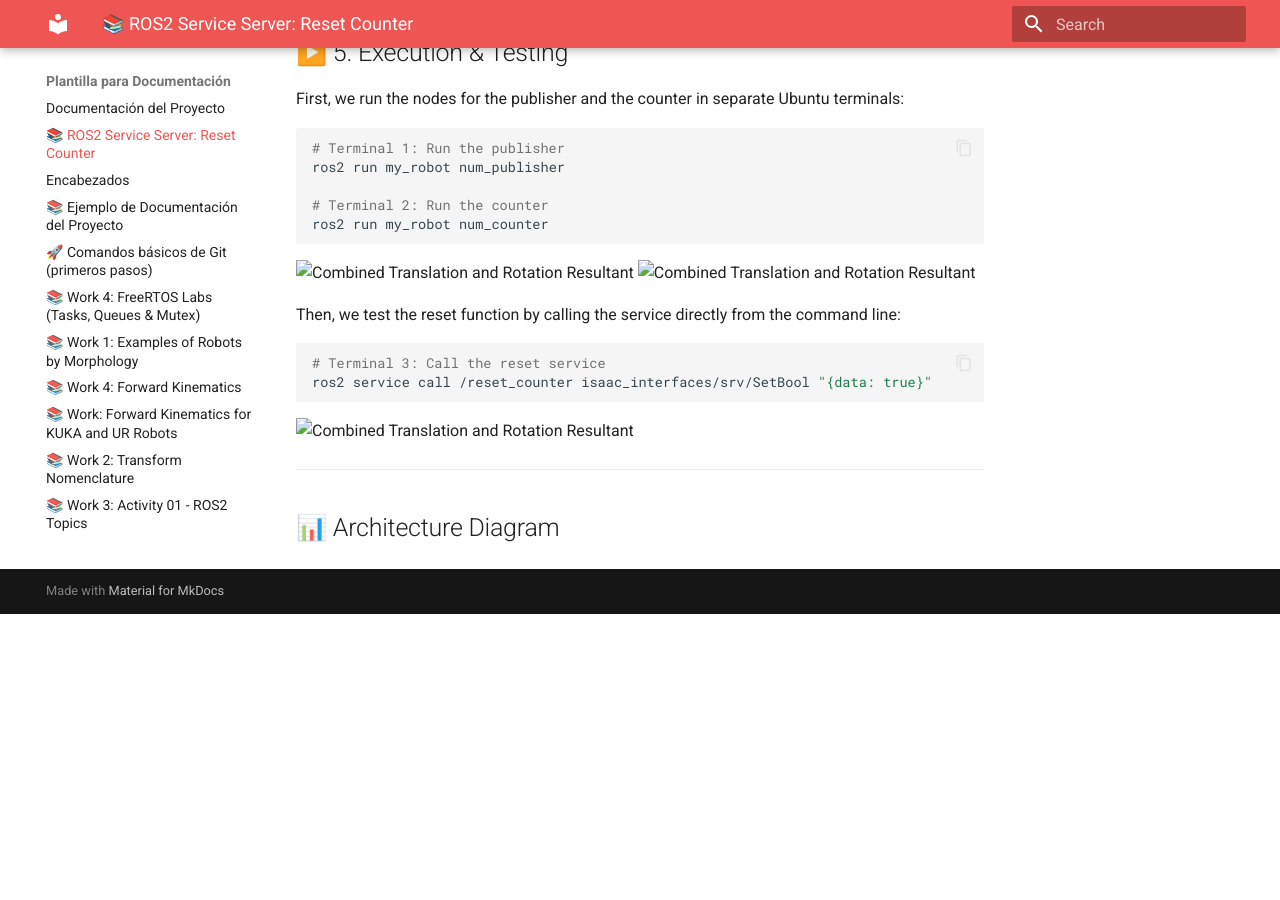
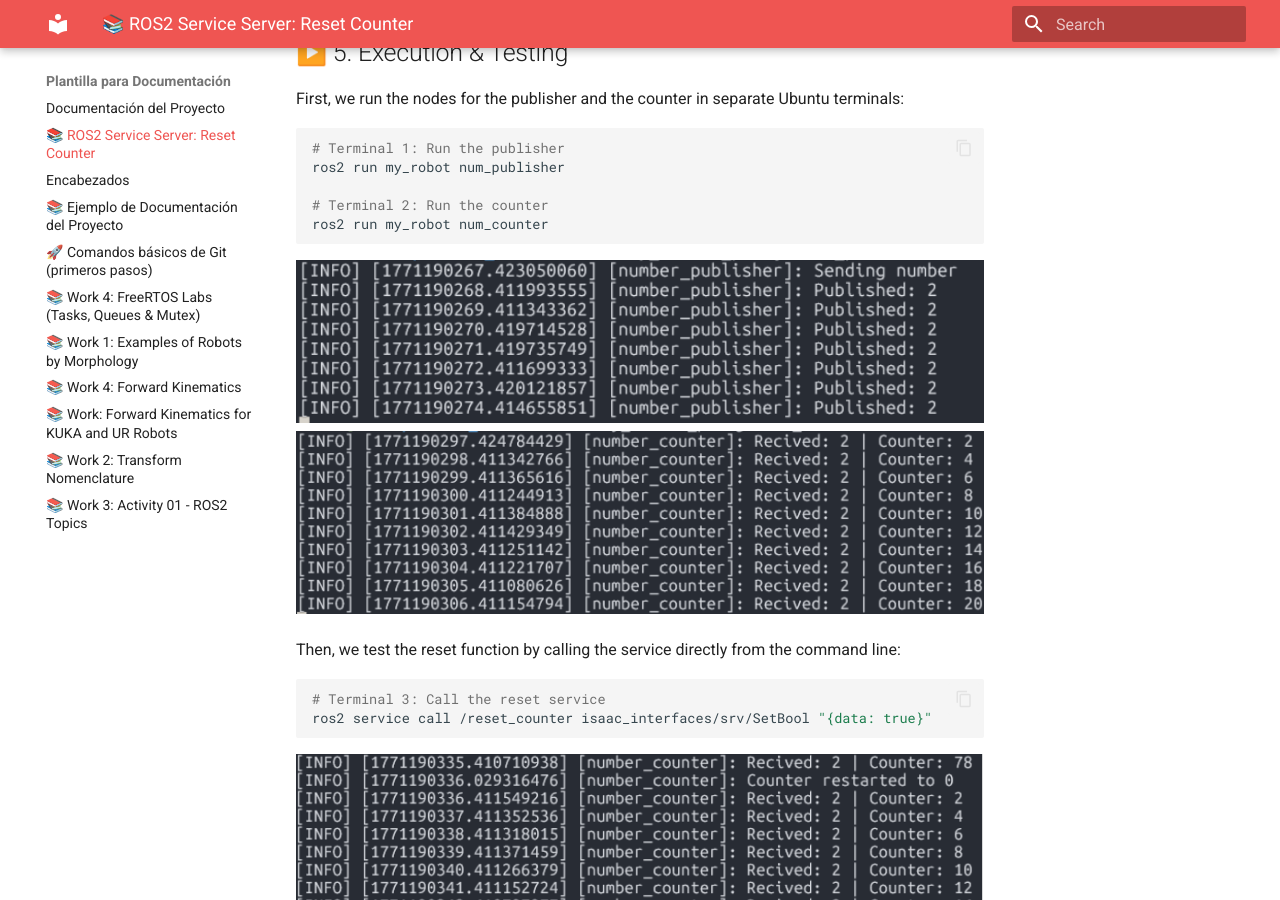
Before and after one commit to Isaacan123/Robotica, an MkDocs documentation site: the page built from docs/Ros2.md, in a window 1280 px wide and 900 px high, scrolled down 4028 px. Built offline with MkDocs 1.6.1 and Material for MkDocs 9.7.7, drawn with Linux system fonts in a browser that asks for light colours; before the commit the page ends 4642 px from its top, so only the background shows below that.

Commit message:
Update Ros2.md

````diff
--- a/docs/Ros2.md
+++ b/docs/Ros2.md
@@ -190,8 +190,8 @@ ros2 run my_robot num_publisher
 ros2 run my_robot num_counter
 ```
 
-![Combined Translation and Rotation Resultant](../docs/recursos/imgs/publish.png)
-![Combined Translation and Rotation Resultant](../docs/recursos/imgs/count.png)
+![Combined Translation and Rotation Resultant](../../recursos/imgs/publish.png)
+![Combined Translation and Rotation Resultant](../../recursos/imgs/count.png)
 
 Then, we test the reset function by calling the service directly from the command line:
 
@@ -200,7 +200,8 @@ Then, we test the reset function by calling the service directly from the comman
 ros2 service call /reset_counter isaac_interfaces/srv/SetBool "{data: true}"
 ```
 
-![Combined Translation and Rotation Resultant](../docs/recursos/imgs/resett.png)
+![Combined Translation and Rotation Resultant](../../recursos/imgs/resett.png)
 
 ---
+
 ## 📊 Architecture Diagram
````
